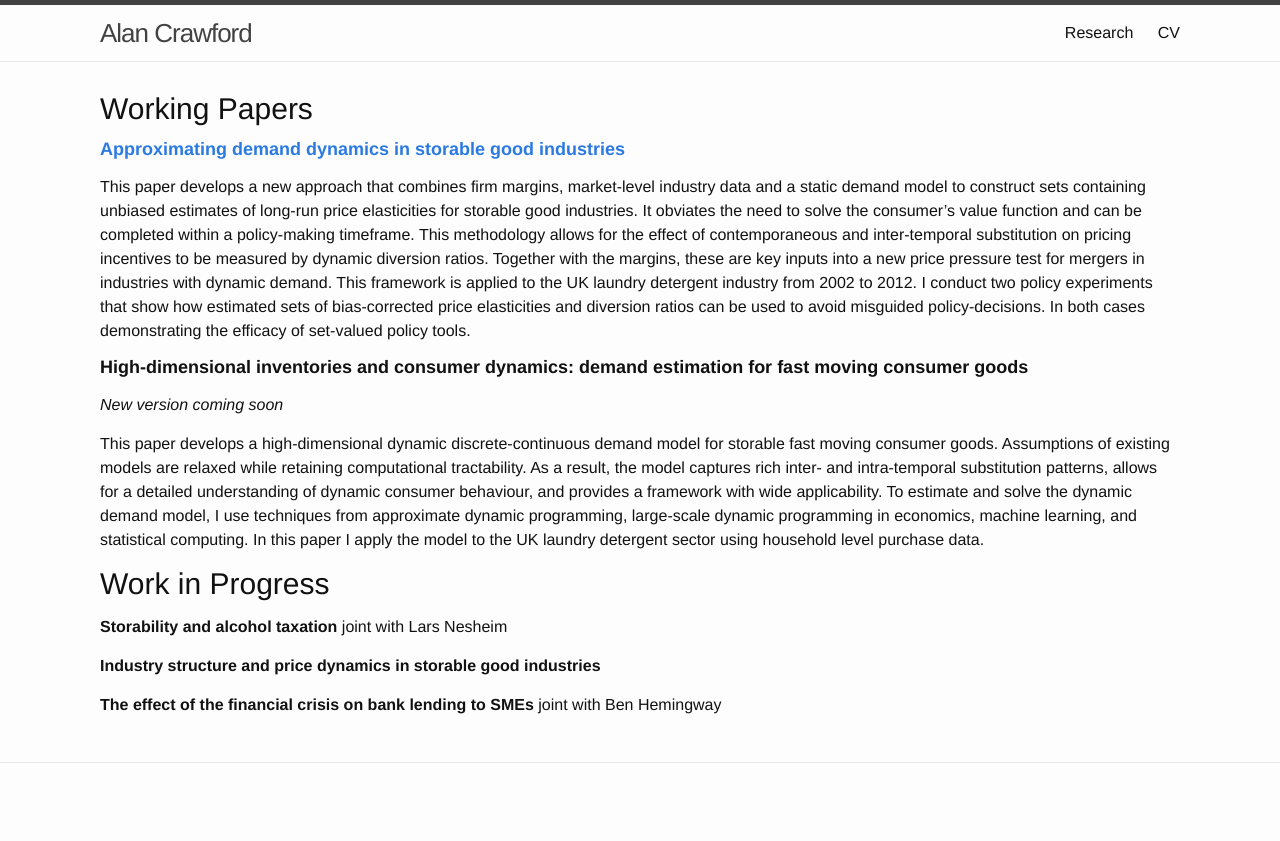
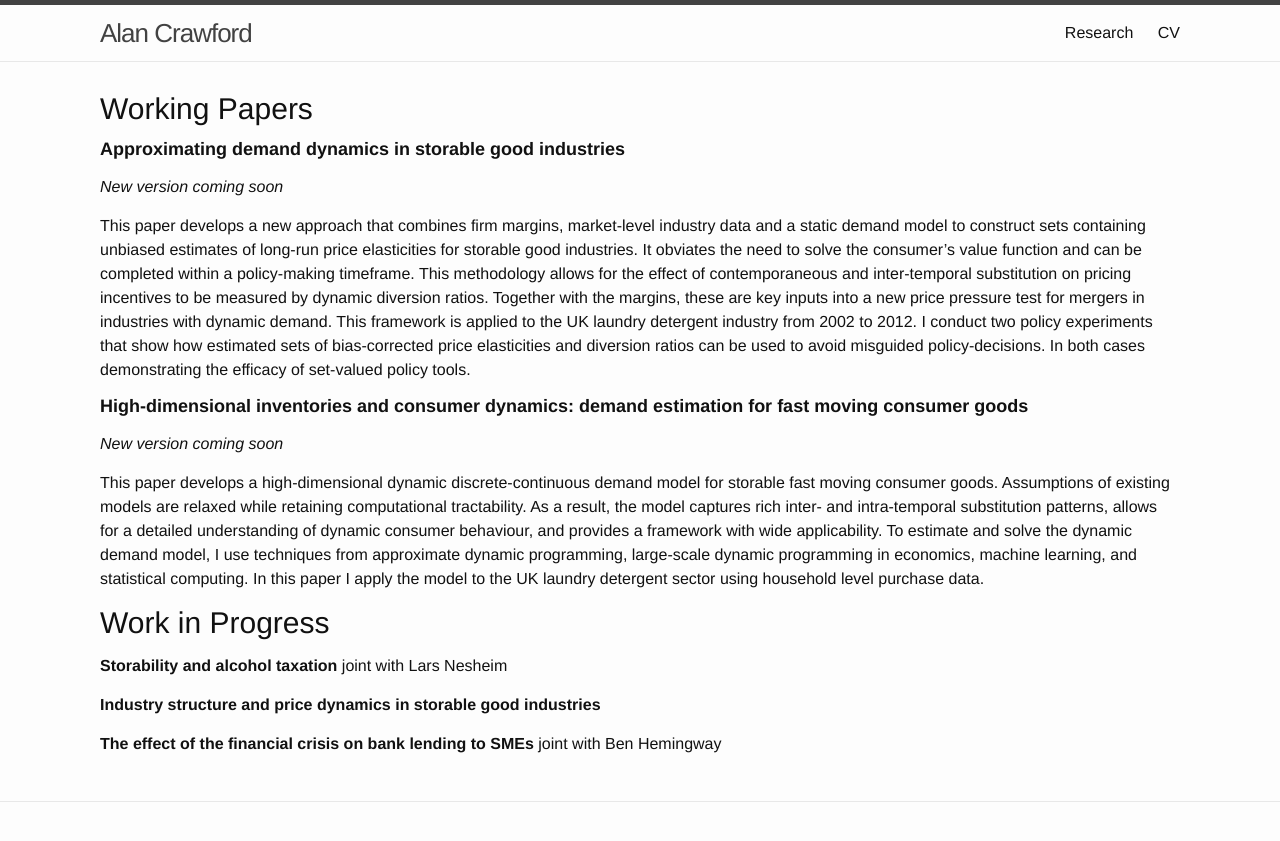
Before and after one commit to alancrawford/alancrawford.github.io, a Jekyll site: the page built from _pages/Research.md, in a window 1280 px wide. Shown: the top 841 px of the page. Built offline with Jekyll 4.4.1, drawn with Linux system fonts in a browser that asks for light colours.

Commit message:
Update ADD - placeholder before new version

```diff
--- a/_pages/Research.md
+++ b/_pages/Research.md
@@ -6,7 +6,12 @@
 
 ## Working Papers
 
-#### [Approximating demand dynamics in storable good industries](../assets/workingpapers/CrawfordAR (2020) Approximating Demand Dynamics for Storable goods.pdf)
+#### Approximating demand dynamics in storable good industries
+
+_New version coming soon_
+
+<!--#### [Approximating demand dynamics in storable good industries](../assets/workingpapers/CrawfordAR (2020) Approximating Demand Dynamics for Storable goods.pdf)
+-->
 
 This paper develops a new approach that combines firm margins, market-level industry data and a static demand model to construct sets containing unbiased estimates of long-run price elasticities for storable good industries. It obviates the need to solve the consumer's value function and can be completed within a policy-making timeframe. This methodology allows for the effect of contemporaneous and inter-temporal substitution on pricing incentives to be measured by dynamic diversion ratios. Together with the margins, these are key inputs into a new price pressure test for mergers in industries with dynamic demand. This framework is applied to the UK laundry detergent industry from 2002 to 2012. I conduct two policy experiments that show how estimated sets of bias-corrected price elasticities and diversion ratios can be used to avoid misguided policy-decisions. In both cases demonstrating the efficacy of set-valued policy tools.
 
```
